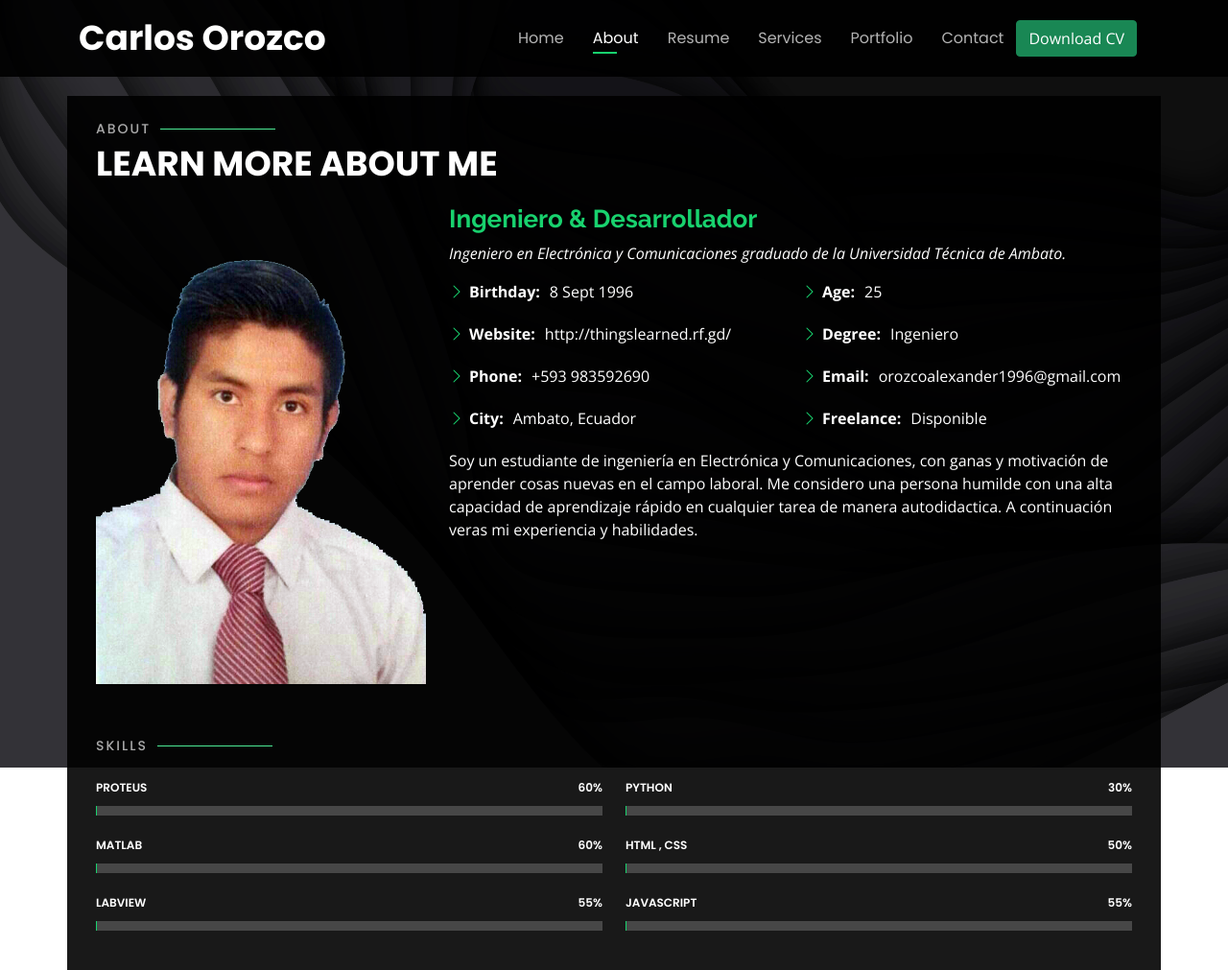
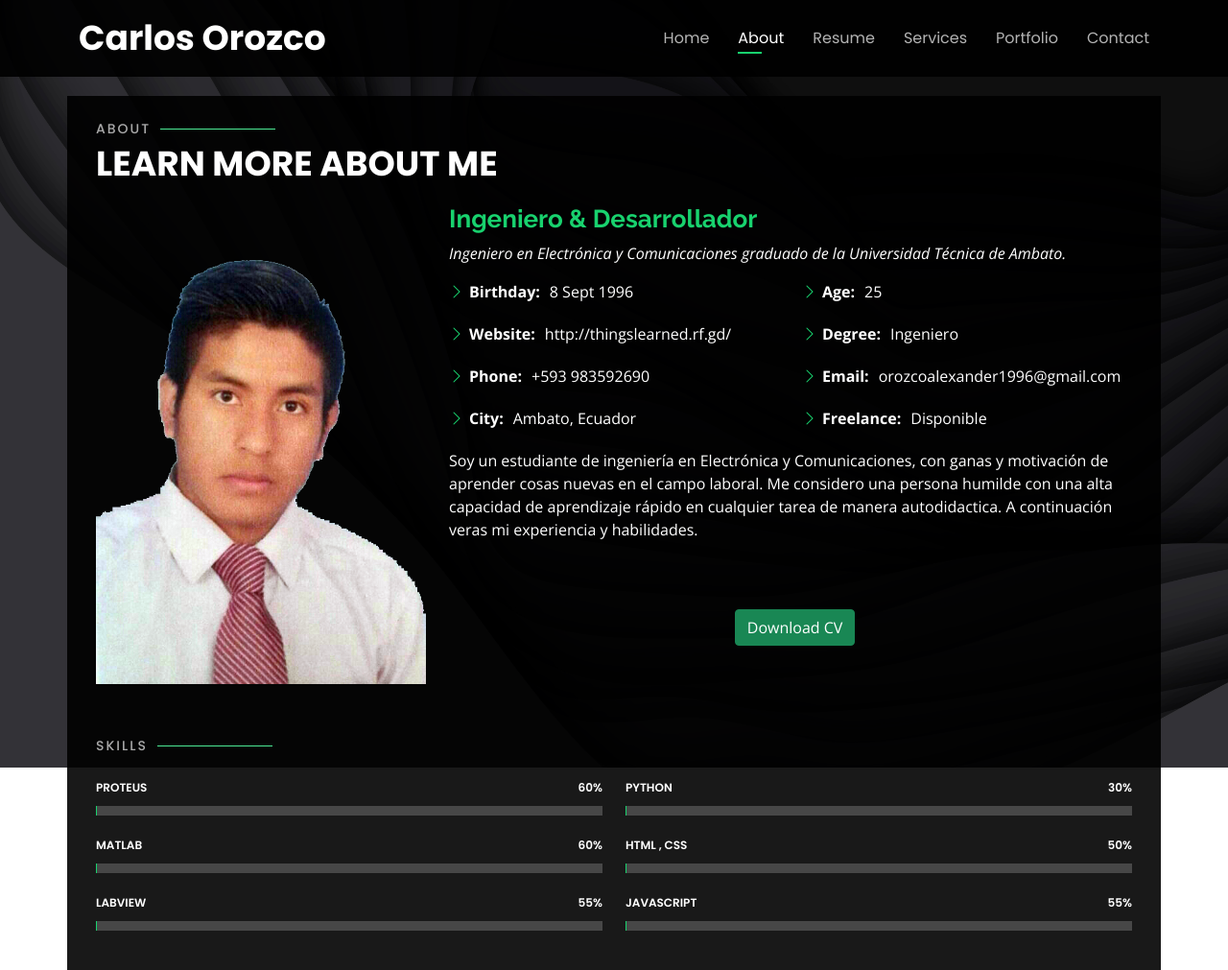
Before and after one commit to corozco6489/Portafolio, a PHP site: page / in a window 1280 px wide, after a click on "About". Shown: the top 1011 px of the page at 96% size. Run offline with PHP 8.4, Linux system fonts and the light colour scheme; some libraries are stand-ins or nearby versions.

Commit message:
Editado Portafolio

```diff
--- a/assets/css/style.css
+++ b/assets/css/style.css
@@ -65,6 +65,10 @@ h1, h2, h3, h4, h5, h6 {
   line-height: 1;
   display: inline-block;
 }
+
+.curriculum{
+  margin-left: 40%;
+}
 #header h2 {
   font-size: 24px;
   margin-top: 20px;
@@ -111,6 +115,9 @@ h1, h2, h3, h4, h5, h6 {
   #header .social-links {
     margin-top: 15px;
   }
+  /* #header .btn {
+    display: none;
+  } */
   #header .container {
     display: flex;
     flex-direction: column;
@@ -150,6 +157,9 @@ h1, h2, h3, h4, h5, h6 {
   }
   #header h2 {
     text-align: center;
+  }
+  .curriculum{
+    margin-left: 25%;
   }
 }
 
--- a/index.html
+++ b/index.html
@@ -27,12 +27,6 @@
   <!-- Template Main CSS File -->
   <link href="assets/css/style.css" rel="stylesheet">
 
-  <!-- =======================================================
-  * Template Name: Personal - v4.6.0
-  * Template URL: https://bootstrapmade.com/personal-free-resume-bootstrap-template/
-  * Author:
-  * License: https://bootstrapmade.com/license/
-  ======================================================== -->
 </head>
 
 <body>
@@ -54,6 +48,7 @@
           <li><a class="nav-link" href="#services">Services</a></li>
           <li><a class="nav-link" href="#portfolio">Portfolio</a></li>
           <li><a class="nav-link" href="#contact">Contact</a></li>
+
         </ul>
         <i class="bi bi-list mobile-nav-toggle"></i>
       </nav><!-- .navbar -->
@@ -64,14 +59,14 @@
         <a href="https://www.youtube.com/channel/UCgR2CZLCClCdTeo_l5W53eQ" class="linkedin" target="_blank"><i class="bi bi-youtube"></i></a>
         <a href="https://github.com/corozco6489" class="linkedin" target="_blank"><i class="bi bi-github"></i></a>
         <a href="https://wa.me/5930983592690" class="linkedin" target="_blank"><i class="bi bi-whatsapp"></i></a>
+
       </div>
+      <!-- <br>
       <br>
-      <br>
+      <div class="btn">
+        <a href="CV2.pdf"  class="btn btn-success" download="CV_OROZCO.pdf">Download CV</a>
+      </div> -->
 
-      <div class="btn">
-
-        <a href="CV2.pdf" class="btn btn-success" download="CV_OROZCO.pdf">Download CV</a>
-      </div>
 
     </div>
   </header><!-- End Header -->
@@ -124,6 +119,11 @@ tarea de manera autodidactica. A continuación
 veras mi experiencia y habilidades.
 
           </p>
+          <br>
+      <br>
+      <div class="btn curriculum">
+        <a href="CV2.pdf"  class="btn btn-success" download="CV_OROZCO.pdf">Download CV</a>
+      </div>
         </div>
       </div>
 
@@ -681,13 +681,7 @@ veras mi experiencia y habilidades.
     </div>
   </section><!-- End Contact Section -->
 
-  <div class="credits">
-    <!-- All the links in the footer should remain intact. -->
-    <!-- You can delete the links only if you purchased the pro version. -->
-    <!-- Licensing information: https://bootstrapmade.com/license/ -->
-    <!-- Purchase the pro version with working PHP/AJAX contact form: https://bootstrapmade.com/personal-free-resume-bootstrap-template/ -->
 
-  </div>
 
   <!-- Vendor JS Files -->
   <script src="assets/vendor/bootstrap/js/bootstrap.bundle.min.js"></script>
```
Also changed, not shown: assets/js/main.js (+1 -6 lines).
